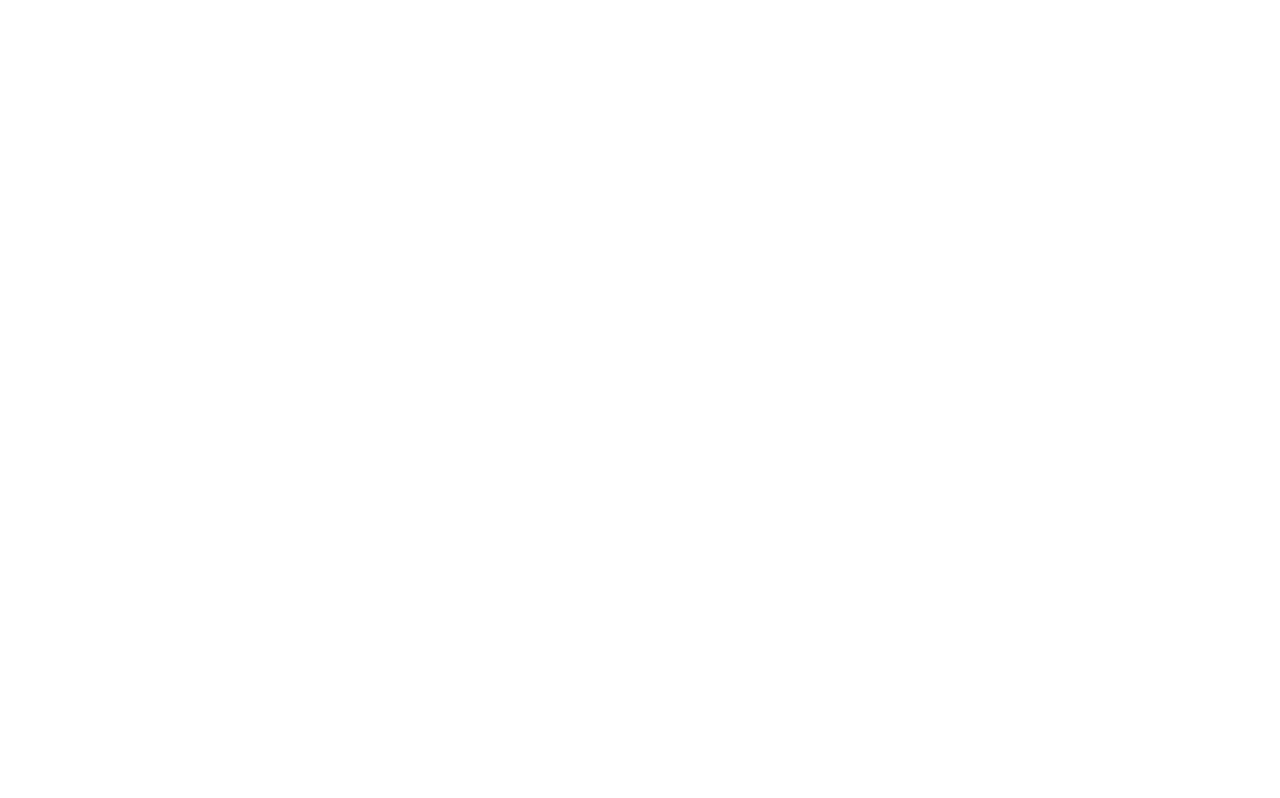
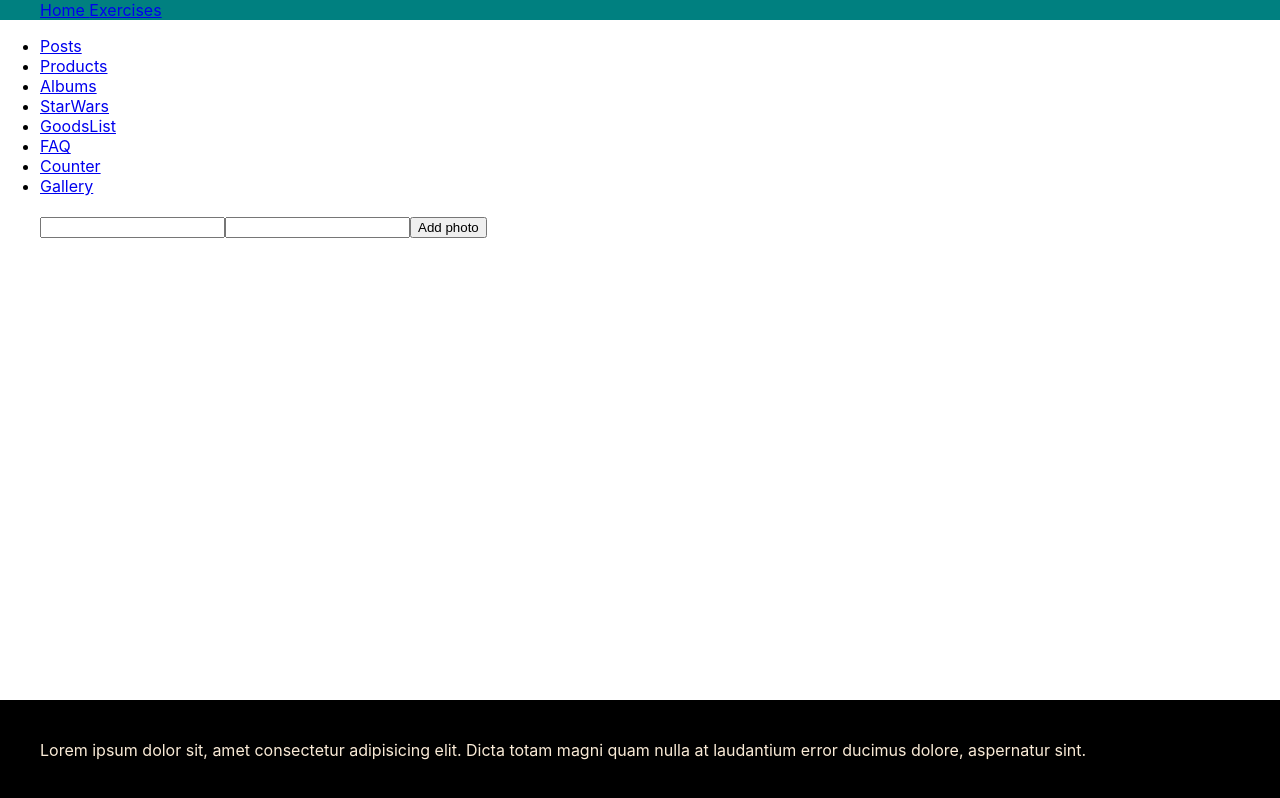
Before and after one commit to VladChornyi/it-generation-practice, a React (Create React App) app: page /exercises/gallery in a window 1280 px wide. Before the commit this address had no page. Built offline with nearby package versions, Linux system fonts and the light colour scheme.

Commit message:
Create gallery

```diff
--- a/src/components/App.jsx
+++ b/src/components/App.jsx
@@ -16,6 +16,7 @@
 import Layout from "./Layout/Layout";
 import ExercisesPage from "../pages/ExercisesPage/ExercisesPage";
 import Counter from "./Counter/Counter";
+import GalleryPage from "../pages/GalleryPage/GalleryPage";
 
 function App() {
   return (
@@ -32,6 +33,7 @@
             <Route path="goodsList" element={<GoodsList goods={goods} />} />
             <Route path="FAQ" element={<FAQ />} />
             <Route path="counter" element={<Counter />} />
+            <Route path="gallery" element={<GalleryPage />} />
           </Route>
         </Route>
       </Routes>
--- a/src/components/Counter/Counter.jsx
+++ b/src/components/Counter/Counter.jsx
@@ -1,6 +1,6 @@
 import React from "react";
 import { useDispatch, useSelector } from "react-redux";
-import { increment, decrement } from "../../redux/reducer";
+import { increment, decrement } from "../../redux/counter/counterSlice";
 
 export default function Counter() {
   const dispatch = useDispatch();
--- a/src/pages/ExercisesPage/ExercisesPage.jsx
+++ b/src/pages/ExercisesPage/ExercisesPage.jsx
@@ -28,6 +28,9 @@
           <li>
             <NavLink to="counter">Counter</NavLink>
           </li>
+          <li>
+            <NavLink to="gallery">Gallery</NavLink>
+          </li>
         </ul>
       </nav>
       <Section>
--- /dev/null
+++ b/src/pages/GalleryPage/GalleryPage.jsx
@@ -0,0 +1,61 @@
+import { nanoid } from "nanoid";
+import React, { useState } from "react";
+import { useDispatch, useSelector } from "react-redux";
+import { addImage } from "../../redux/gallery/gallerySlice";
+
+export default function GalleryPage() {
+  const [imgUrl, setimgUrl] = useState("");
+  const [alt, setAlt] = useState("");
+  const dispatch = useDispatch();
+  const imgArr = useSelector((state) => state.gallery.images);
+  //   console.log(imgArr);
+
+  const onChangeImgAdd = ({ target: { value, name } }) => {
+    switch (name) {
+      case "imageUrl":
+        setimgUrl(value);
+        break;
+
+      case "alt":
+        setAlt(value);
+        break;
+
+      default:
+        return;
+    }
+  };
+
+  const onFormImgSubmit = (event) => {
+    event.preventDefault();
+    const newImg = {
+      url: imgUrl,
+      alt,
+      id: nanoid(),
+    };
+    dispatch(addImage(newImg));
+    setimgUrl("");
+    setAlt("");
+  };
+
+  return (
+    <>
+      <form onSubmit={onFormImgSubmit}>
+        <input
+          name="imageUrl"
+          type="text"
+          value={imgUrl}
+          onChange={onChangeImgAdd}
+        />
+        <input name="alt" type="text" value={alt} onChange={onChangeImgAdd} />
+        <button type="submit">Add photo</button>
+      </form>
+      <ul>
+        {imgArr.map((img) => (
+          <li key={img.id}>
+            <img src={img.url} height={150} alt={img.alt} />
+          </li>
+        ))}
+      </ul>
+    </>
+  );
+}
--- /dev/null
+++ b/src/redux/gallery/gallerySlice.js
@@ -0,0 +1,22 @@
+import { createSlice } from "@reduxjs/toolkit";
+
+const initialState = {
+  images: [],
+  filter: "",
+};
+
+const gallerySlice = createSlice({
+  name: "gallery",
+  initialState,
+  reducers: {
+    addImage(state, action) {
+      state.images = [...state.images, action.payload];
+    },
+  },
+});
+
+const { actions, reducer } = gallerySlice;
+
+export const { addImage } = actions;
+
+export default reducer;
--- a/src/redux/store.js
+++ b/src/redux/store.js
@@ -1,9 +1,11 @@
-import counterReducer from "./reducer";
+import counterReducer from "./counter/counterSlice";
+import galleryReducer from "./gallery/gallerySlice";
 
 import { configureStore } from "@reduxjs/toolkit";
 
 export const store = configureStore({
   reducer: {
     counter: counterReducer,
+    gallery: galleryReducer,
   },
 });
```
Also changed, not shown: src/redux/counter/counterSlice.js (renamed from src/redux/reducer.js).
